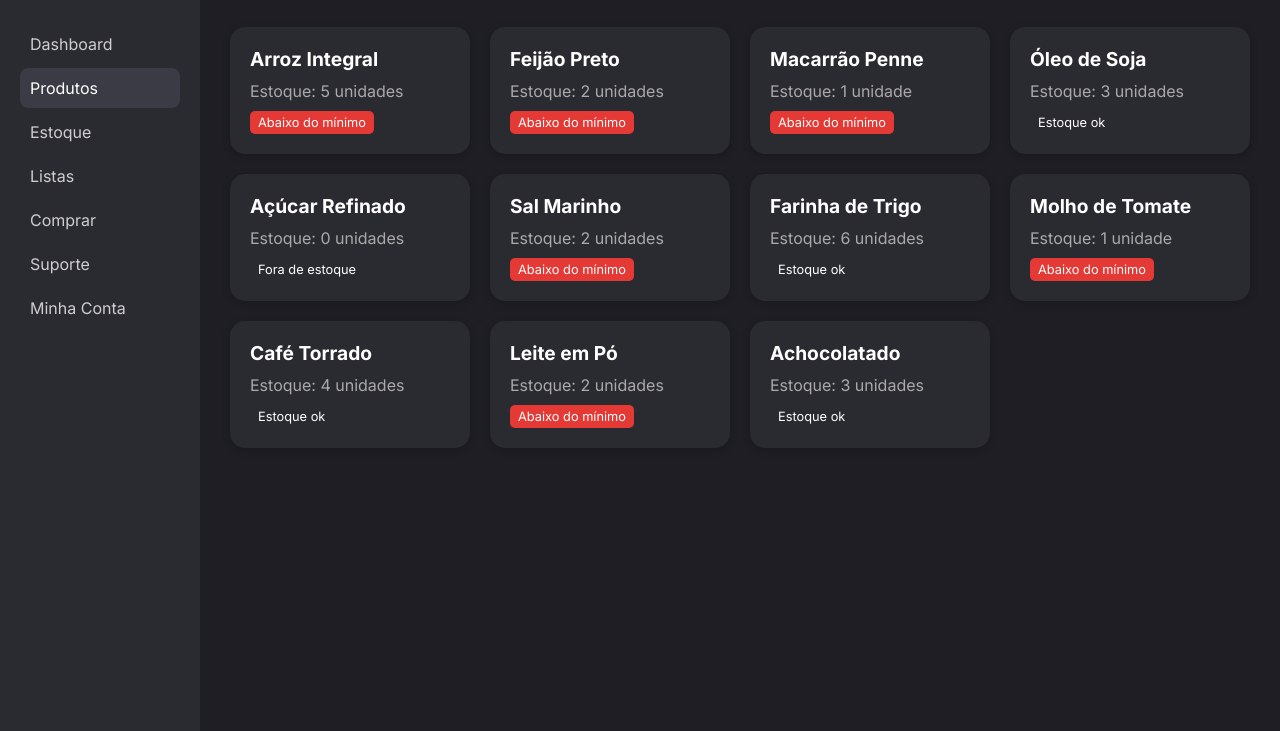
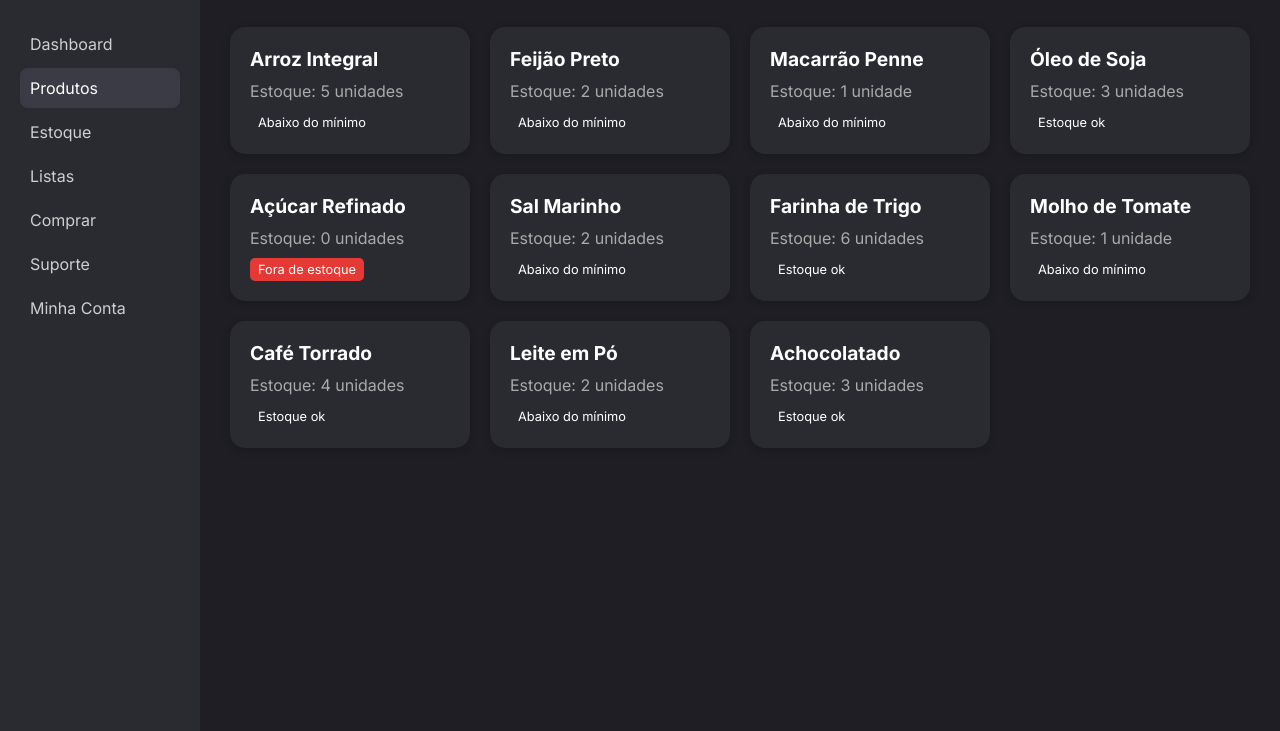
Before and after one commit to devmathsena/despenza, a website built with webpack: page src/products.html in a window 1280 px wide. Shown: the part 69-800 px from the top of the page. Built offline with nearby package versions, Linux system fonts and the light colour scheme.

Commit message:
Update styles.css

```diff
--- a/src/styles/styles.css
+++ b/src/styles/styles.css
@@ -240,7 +240,7 @@ main {
   display: inline-block;
 }
 
-.tag.low-stock {
+.tag.out-stock {
   background-color: #e53935;
   color: white;
 }
```
